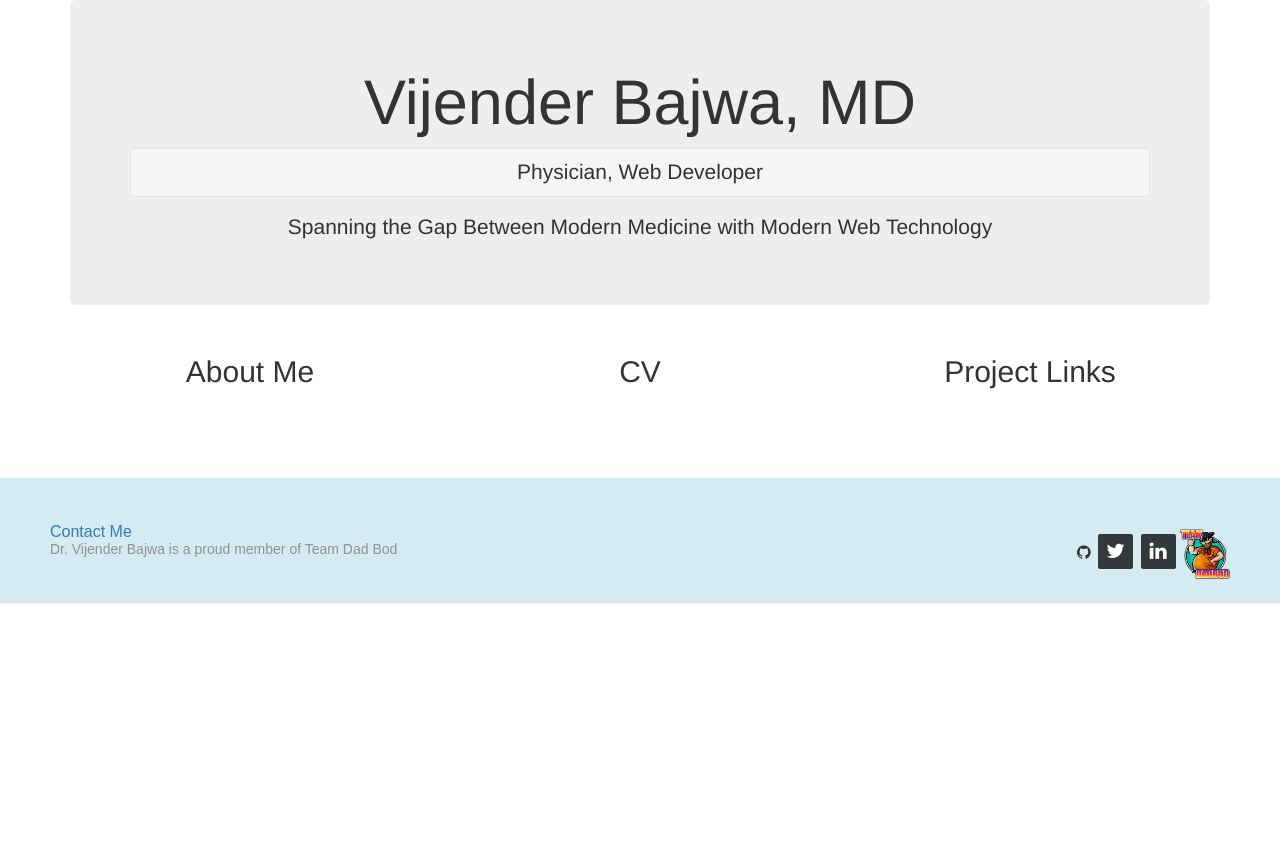
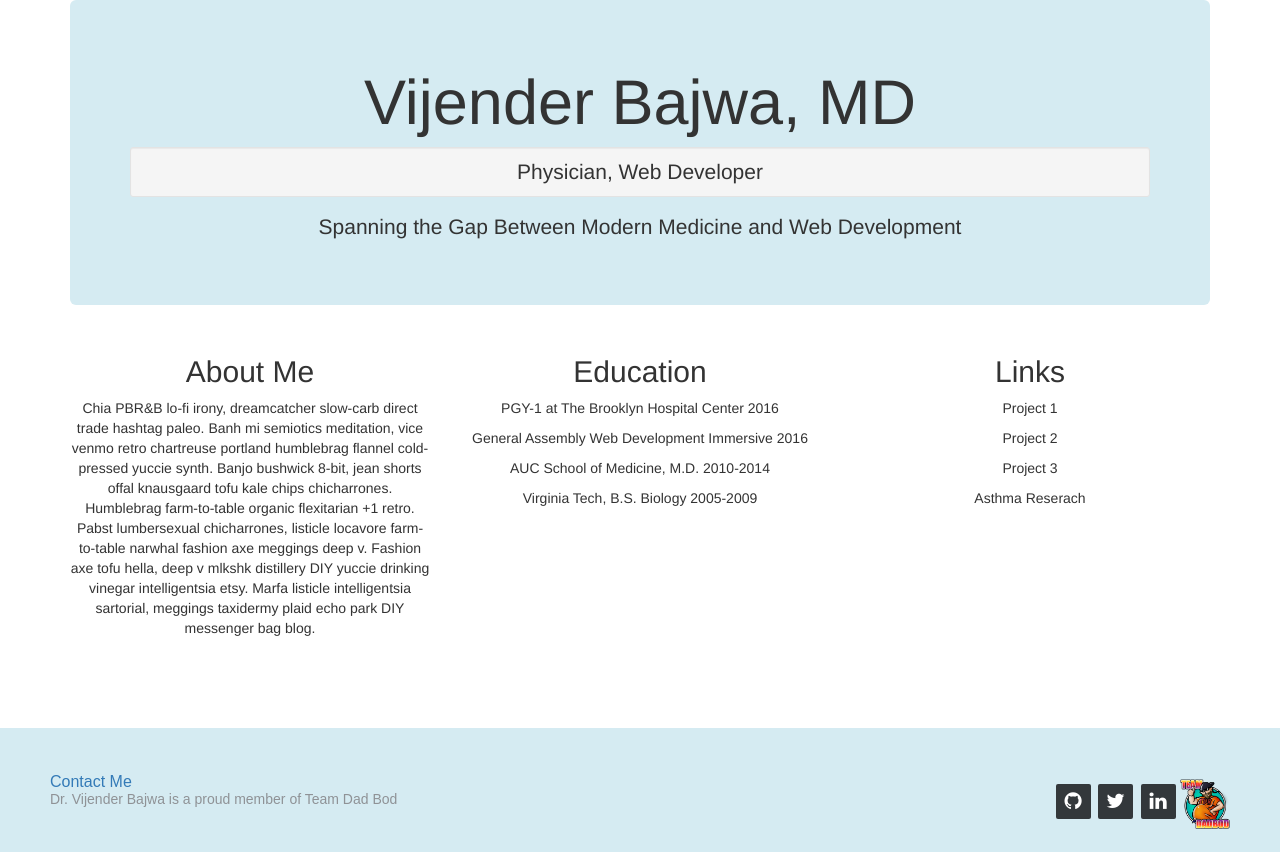
Before and after one commit to vbajwa/portfolio, a plain HTML site: page index.html in a window 1280 px wide. Before the commit the page ends 800 px from the top, so only its background shows below. Drawn offline with nearby package versions, Linux system fonts and the light colour scheme; a script that the page names is missing.

Commit message:
moar stuff

```diff
--- a/css/style.css
+++ b/css/style.css
@@ -1,3 +1,9 @@
+.jumbotron{
+  background-color: #D5EBF2;
+}
+
+
+/*this is the footer stuff*/
 .footer-distributed{
 	background-color: #D5EBF2;
 	box-shadow: 0 1px 1px 0 rgba(0, 0, 0, 0.12);
--- a/index.html
+++ b/index.html
@@ -5,7 +5,7 @@
     <title>Dr. Vijender Bajwa</title>
   <link rel="stylesheet" href="css/bootstrap.css" type="text/css">
   <link rel="stylesheet" href="css/style.css" type="text/css">
-  <link rel="stylesheet" href="http://cdnjs.cloudflare.com/ajax/libs/font-awesome/4.4.0/css/font-awesome.min.css">
+  <link rel="stylesheet" href="https://maxcdn.bootstrapcdn.com/font-awesome/4.6.1/css/font-awesome.min.css">
   </head>
   <body>
     <div class="container">
@@ -13,30 +13,41 @@
         <div class='row text-center'>
           <div class='col-md-12'><h1>Vijender Bajwa, MD</h1>
             <p class='well well-sm'>Physician, Web Developer</p>
-              <p class='lead'>Spanning the Gap Between Modern Medicine with Modern Web Technology</p>
+              <p class='lead'>Spanning the Gap Between Modern Medicine and Web Development</p>
           </div>
         </div>
       </div>
       <div class='row text-center'>
         <div class='col-md-4' 'col-xs-12'>
           <h2>About Me</h2>
+            <p>Chia PBR&B lo-fi irony, dreamcatcher slow-carb direct trade hashtag paleo. Banh mi semiotics meditation, vice venmo retro chartreuse portland humblebrag flannel cold-pressed yuccie synth. Banjo bushwick 8-bit, jean shorts offal knausgaard tofu kale chips chicharrones. Humblebrag farm-to-table organic flexitarian +1 retro. Pabst lumbersexual chicharrones, listicle locavore farm-to-table narwhal fashion axe meggings deep v. Fashion axe tofu hella, deep v mlkshk distillery DIY yuccie drinking vinegar intelligentsia etsy. Marfa listicle intelligentsia sartorial, meggings taxidermy plaid echo park DIY messenger bag blog.</p>
         </div>
 
         <div class='col-md-4' 'col-xs-12'>
-          <h2>CV</h2>
+          <h2>Education</h2>
+            <p> PGY-1 at The Brooklyn Hospital Center     2016 <p>
+            <p>General Assembly Web Development Immersive 2016</p>
+            <p>AUC School of Medicine, M.D.               2010-2014</p>
+            <p> Virginia Tech, B.S. Biology 2005-2009</p>
+
         </div>
 
         <div class='col-md-4' 'col-xs-12'>
-          <h2>Project Links</h2>
+          <h2>Links</h2>
+            <p>Project 1</p>
+            <p>Project 2</p>
+            <p>Project 3</p>
+            <p>Asthma Reserach</p>
         </div>
       </div>
     </div>
 
     <footer class="footer-distributed">
-      <div class="footer-right"
-        <a href="#"><i class="fa fa-github"></i></a>
-        <a href="#"><i class="fa fa-twitter"></i></a>
-        <a href="#"><i class="fa fa-linkedin"></i></a>
+      <div class="footer-right">
+        <a href="https://github.com/vbajwa"><i class="fa fa-github"></i></a>
+        <a href="https://twitter.com/vj_thunderclap"><i class="fa fa-twitter"></i></a>
+        <a href="https://www.linkedin.com/in/vijender-bajwa-54226ab0
+              "><i class="fa fa-linkedin"></i></a>
         <img src= "TDB_logo2-1.png" height="50" width="50">
       </div>
 
```
